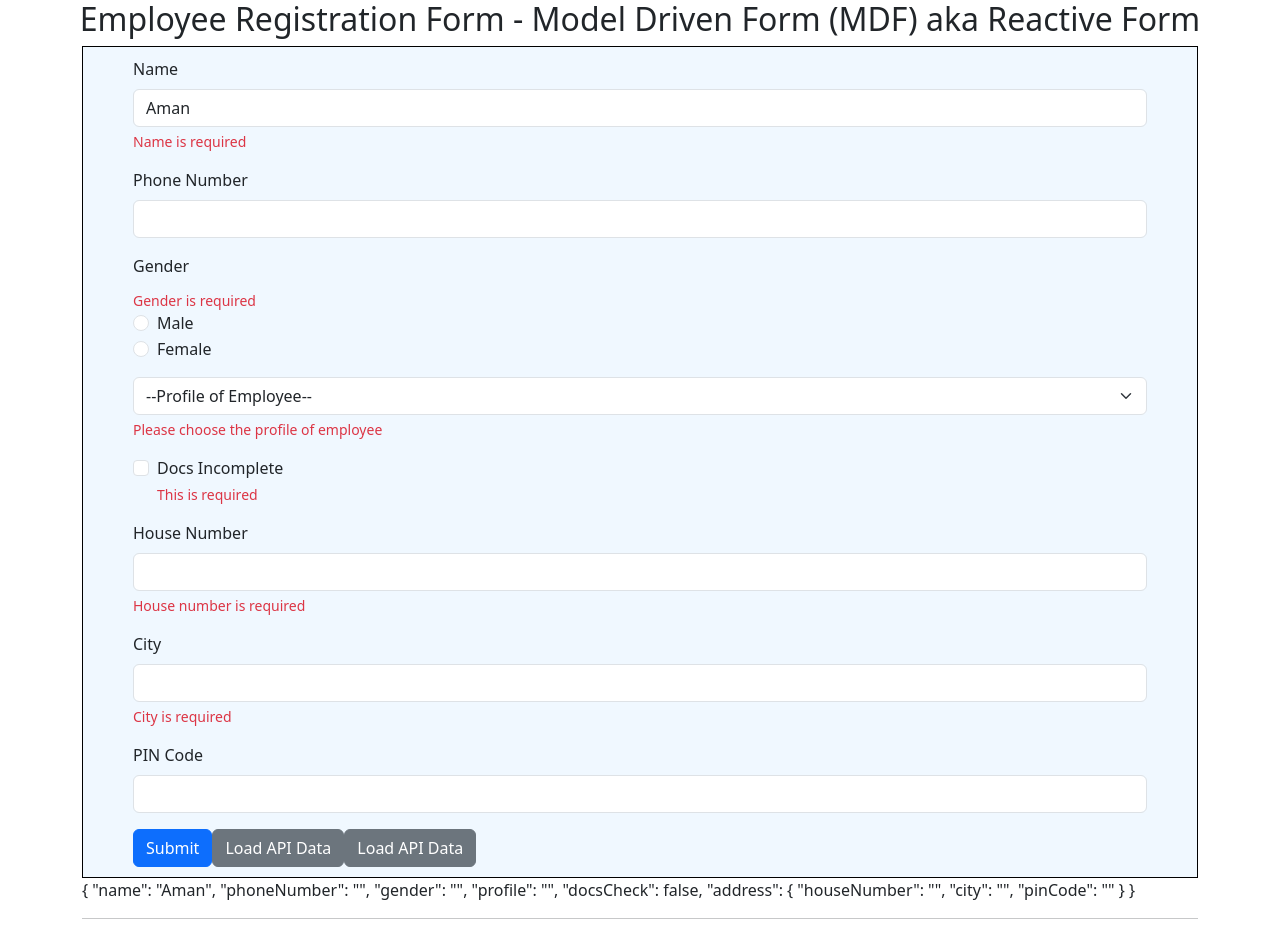
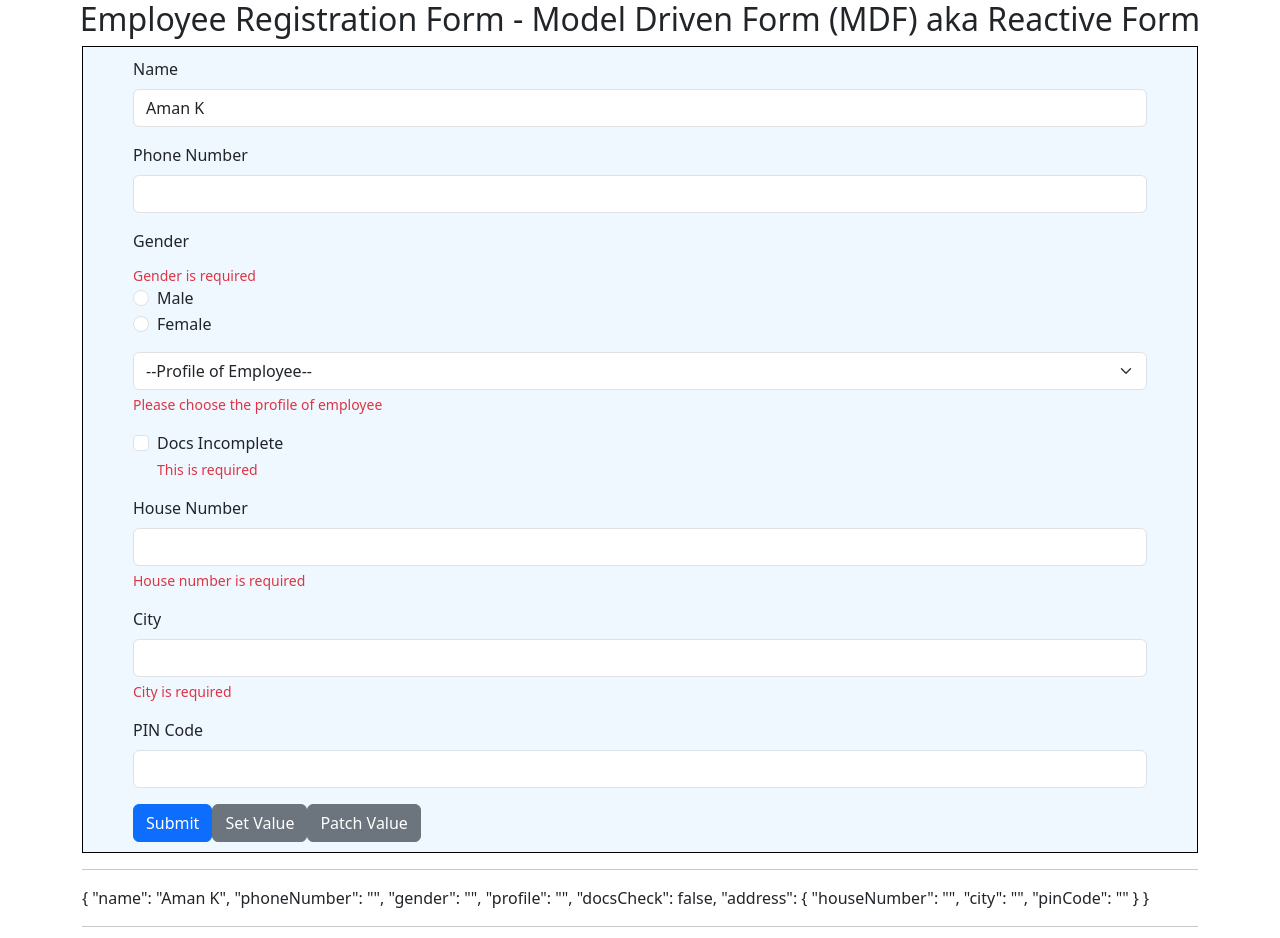
Before and after one commit to amankumar-m99/AngularFormMDF, an Angular app: page / in a window 1280 px wide. Shown: the top 938 px of the page. Built offline with nearby package versions, Linux system fonts and the light colour scheme.

Commit message:
added validation for one form control

```diff
--- a/src/app/app.component.html
+++ b/src/app/app.component.html
@@ -11,13 +11,14 @@
     </div>
     <div class="mb-3">
       <label for="name" class="form-label">Name</label>
-      <input formControlName="name" type="text" class="form-control" id="name" name="name" aria-describedby="emailHelp" required/>
-      <div id="nameHelp" class="form-text small text-danger">Name is required</div>
+      <input type="text" class="form-control" id="name" name="name" aria-describedby="emailHelp"
+      formControlName="name" [class.is-invalid]="employeeForm.get('name')?.invalid && employeeForm.get('name')?.touched"/>
+      <div id="nameHelp" class="form-text small text-danger" [class.d-none]="employeeForm.get('name')?.valid || employeeForm.get('name')?.untouched">Name is required</div>
     </div>
     <div class="mb-3">
       <label for="phone-number" class="form-label">Phone Number</label>
       <!-- <input type="text" class="form-control" id="name" name="name" aria-describedby="emailHelp" ngModel /> -->
-      <input formControlName="phoneNumber" type="text" class="form-control" id="phone-number" name="phoneNumber" aria-describedby="emailHelp" required pattern="^\d{10}$"/>
+      <input formControlName="phoneNumber" type="text" class="form-control" id="phone-number" name="phoneNumber" aria-describedby="emailHelp"/>
       <!-- <div *ngIf="phoneNumber.errors && (phoneNumber.invalid && phoneNumber.touched)">
         <div id="phone-number-help-req" *ngIf="phoneNumber.errors['required']" class="form-text small text-danger">Phone number is required</div>
         <div id="phone-number-help-dig" *ngIf="phoneNumber.errors['pattern']" class="form-text small text-danger">Phone number should be exactly ten digits long</div>
@@ -27,11 +28,11 @@
       <label for="gender" class="form-label">Gender</label>
       <div id="genderHelp" class="form-text small text-danger">Gender is required</div>
       <div class="form-check">
-        <input formControlName="gender" class="form-check-input" type="radio" id="male" name="gender" value="male" required/>
+        <input formControlName="gender" class="form-check-input" type="radio" id="male" name="gender" value="male"/>
         <label class="form-check-label" for="male">Male</label>
       </div>
       <div class="form-check">
-        <input formControlName="gender" class="form-check-input" type="radio" id="female" name="gender" value="female" required/>
+        <input formControlName="gender" class="form-check-input" type="radio" id="female" name="gender" value="female"/>
         <label class="form-check-label" for="female">Female</label>
       </div>
     </div>
@@ -50,17 +51,17 @@
     <div formGroupName="address">
       <div class="mb-3">
         <label for="house-number" class="form-label">House Number</label>
-        <input formControlName="houseNumber" type="text" class="form-control" id="house-number" name="house-number" aria-describedby="emailHelp" required/>
+        <input formControlName="houseNumber" type="text" class="form-control" id="house-number" name="house-number" aria-describedby="emailHelp"/>
           <div id="house-numberHelp" class="form-text small text-danger">House number is required</div>
       </div>
       <div class="mb-3">
         <label for="city" class="form-label">City</label>
-        <input formControlName="city" type="text" class="form-control" id="city" name="city" aria-describedby="emailHelp" required/>
+        <input formControlName="city" type="text" class="form-control" id="city" name="city" aria-describedby="emailHelp"/>
           <div id="cityHelp" class="form-text small text-danger">City is required</div>
       </div>
       <div class="mb-3">
         <label for="pin-code" class="form-label">PIN Code</label>
-        <input formControlName="pinCode" type="text" class="form-control" id="pin-code" name="pin-code" aria-describedby="emailHelp" required/>
+        <input formControlName="pinCode" type="text" class="form-control" id="pin-code" name="pin-code" aria-describedby="emailHelp"/>
           <!-- <div *ngIf="pincode.errors && (pincode.invalid && pincode.touched)">
             <div id="pin-code-Help-req" *ngIf="pincode.errors['required']" class="form-text small text-danger">PIN code is required</div>
             <div id="pin-code-Help-dig" *ngIf="pincode.errors['pattern']" class="form-text small text-danger">PIN code should be exactly six digits long</div>
@@ -68,9 +69,10 @@
       </div>
     </div>
     <button type="submit" class="btn btn-primary" (click)="submit()">Submit</button>
-    <button type="button" class="btn btn-secondary" (click)="setData()">Load API Data</button>
-    <button type="button" class="btn btn-secondary" (click)="patchData()">Load API Data</button>
+    <button type="button" class="btn btn-secondary" (click)="setData()">Set Value</button>
+    <button type="button" class="btn btn-secondary" (click)="patchData()">Patch Value</button>
   </form>
+  <hr/>
   {{employeeForm.value|json}}
   <hr/>
   <h2 class="text-center">List of Employees</h2>
--- a/src/app/app.component.ts
+++ b/src/app/app.component.ts
@@ -2,7 +2,8 @@ import { Component } from '@angular/core';
 import { Employee } from './employee';
 import { Address } from './address';
 import { EmployeeRegistrationService } from './employee-registration.service';
-import { FormControl, FormGroup } from '@angular/forms';
+// import { FormControl, FormGroup } from '@angular/forms';
+import { FormBuilder, FormGroup, Validators } from '@angular/forms';
 
 @Component({
   selector: 'app-root',
@@ -18,20 +19,37 @@ export class AppComponent {
   modalTitleStyleClass = "";
   modalBody = "";
   modalStyleClass = "";
-  employeeForm = new FormGroup({
-    name: new FormControl('Aman'),
-    phoneNumber: new FormControl(''),
-    gender: new FormControl(''),
-    profile: new FormControl(''),
-    docsCheck: new FormControl(false),
-    address: new FormGroup({
-      houseNumber: new FormControl(''),
-      city: new FormControl(''),
-      pinCode: new FormControl('')
-    })
-  });
+  // employeeForm = new FormGroup({
+  //   name: new FormControl('Aman'),
+  //   phoneNumber: new FormControl(''),
+  //   gender: new FormControl(''),
+  //   profile: new FormControl(''),
+  //   docsCheck: new FormControl(false),
+  //   address: new FormGroup({
+  //     houseNumber: new FormControl(''),
+  //     city: new FormControl(''),
+  //     pinCode: new FormControl('')
+  //   })
+  // });
+  employeeForm:FormGroup;
 
-  constructor(private _employeeRegistrationService:EmployeeRegistrationService){}
+  constructor(
+    private _employeeRegistrationService:EmployeeRegistrationService,
+    private formBuilder:FormBuilder
+    ){
+      this.employeeForm = this.formBuilder.group({
+        name: ['Aman K', Validators.required],
+        phoneNumber: [''],
+        gender: [''],
+        profile: [''],
+        docsCheck: [false],
+        address: this.formBuilder.group({
+          houseNumber: [''],
+          city: [''],
+          pinCode: ['']
+        })
+      });
+    }
 
   validateProfile(value:string){
     let found = false;
@@ -70,11 +88,11 @@ export class AppComponent {
   }
   setData(){
     this.employeeForm.setValue({
-      name: 'Aman',
+      name: 'Aman Kumar',
       phoneNumber: '8566953776',
-      gender: 'Male',
+      gender: 'male',
       profile: 'Developer',
-      docsCheck: false,
+      docsCheck: true,
       address: {
         houseNumber: '411',
         city: 'Noida',
```
